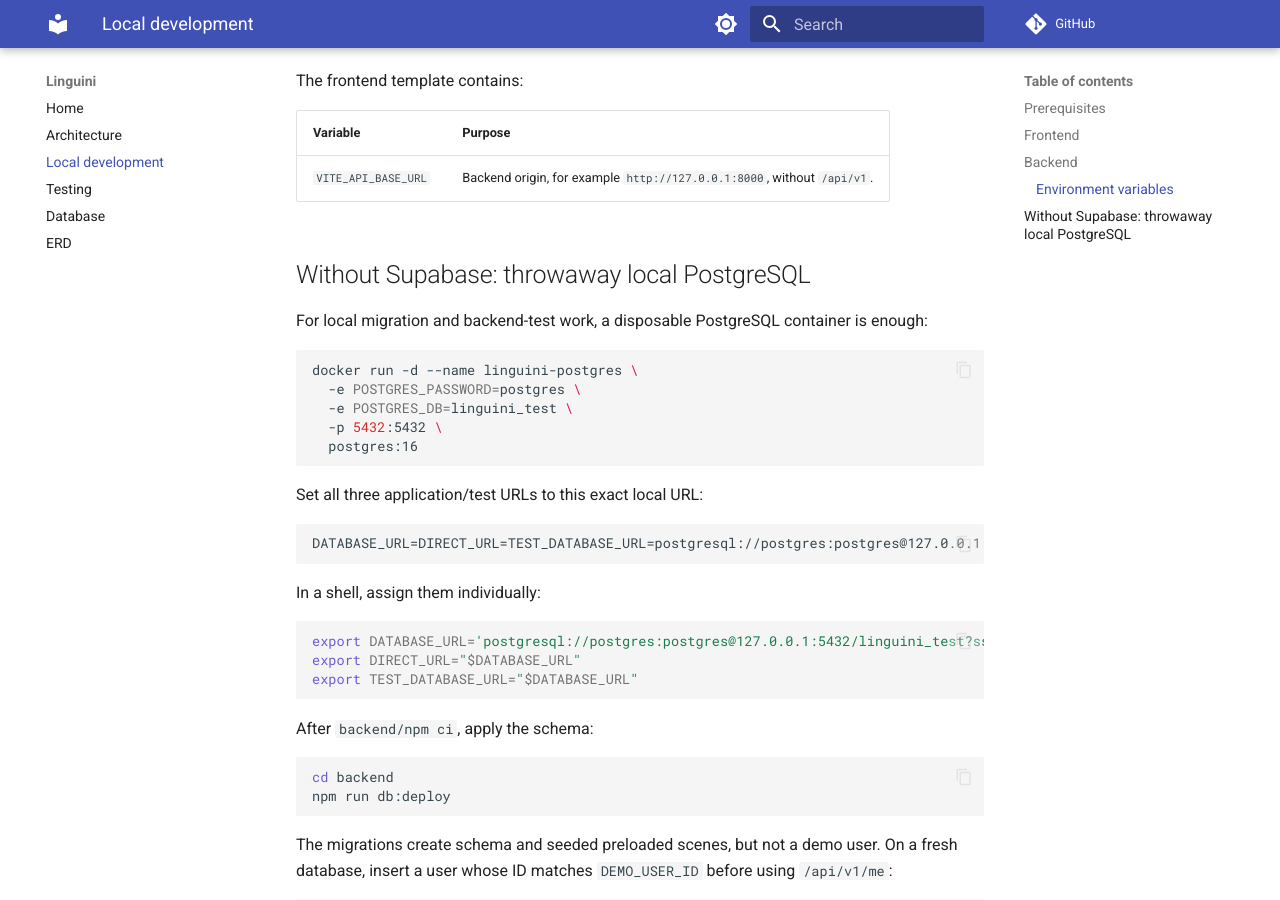
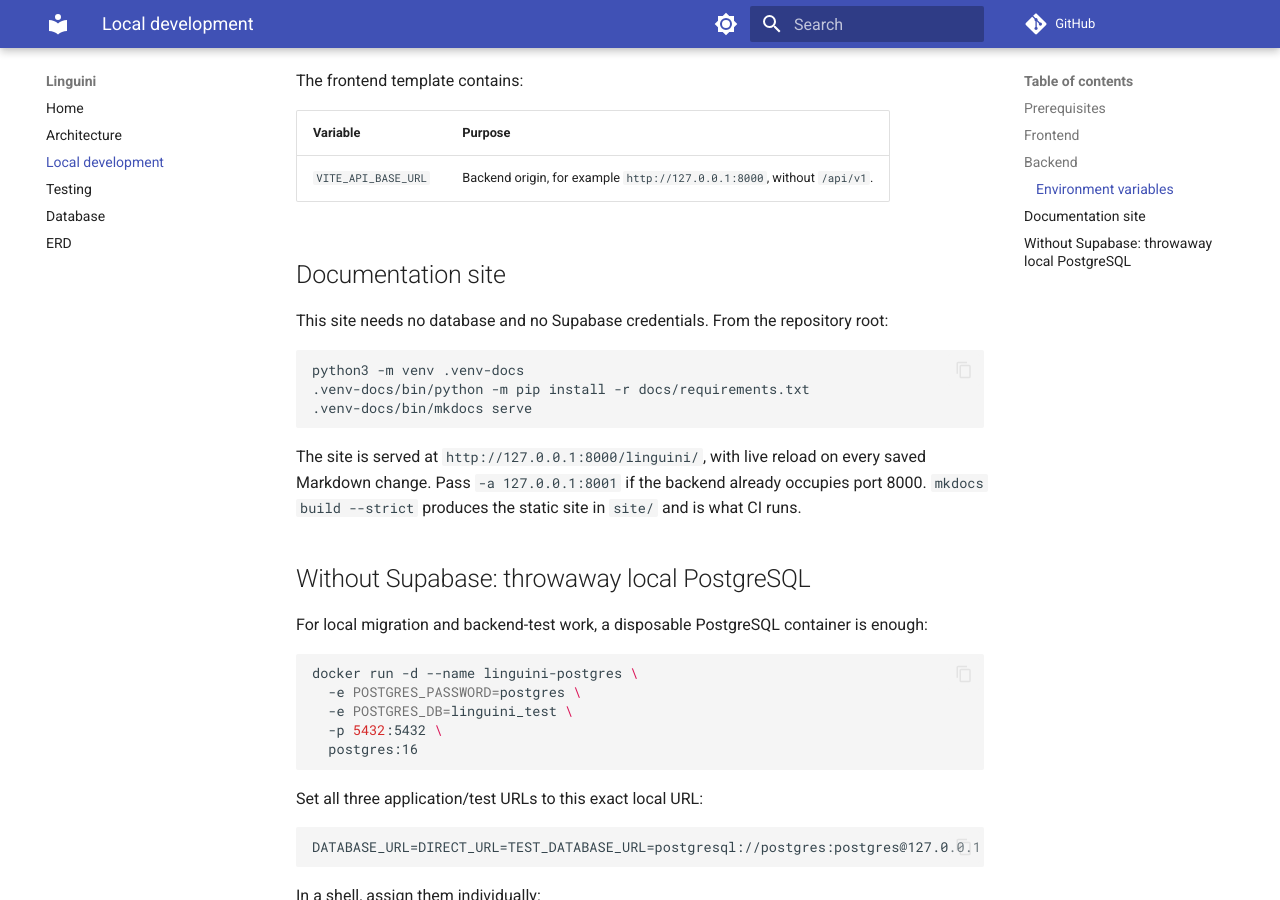
Before and after one commit to CS3216-A3-G7/linguini, an MkDocs documentation site: the page built from docs/local-development.md, in a window 1280 px wide and 900 px high, scrolled down 1962 px. Built offline with MkDocs 1.6.1 and Material for MkDocs 9.7.7, drawn with Linux system fonts in a browser that asks for light colours; comment, search, counter and statistics services are not loaded.

Commit message:
docs: document running the docs site locally
Co-Authored-By: Devin AI <158243242+devin-ai-integration[bot]@users.noreply.github.com>

````diff
--- a/docs/local-development.md
+++ b/docs/local-development.md
@@ -74,6 +74,22 @@ The frontend template contains:
 | --- | --- |
 | `VITE_API_BASE_URL` | Backend origin, for example `http://127.0.0.1:8000`, without `/api/v1`. |
 
+## Documentation site
+
+This site needs no database and no Supabase credentials. From the repository
+root:
+
+```sh
+python3 -m venv .venv-docs
+.venv-docs/bin/python -m pip install -r docs/requirements.txt
+.venv-docs/bin/mkdocs serve
+```
+
+The site is served at `http://127.0.0.1:8000/linguini/`, with live reload on
+every saved Markdown change. Pass `-a 127.0.0.1:8001` if the backend already
+occupies port 8000. `mkdocs build --strict` produces the static site in `site/`
+and is what CI runs.
+
 ## Without Supabase: throwaway local PostgreSQL
 
 For local migration and backend-test work, a disposable PostgreSQL container is
````
Also changed, not shown: 1 other file.
